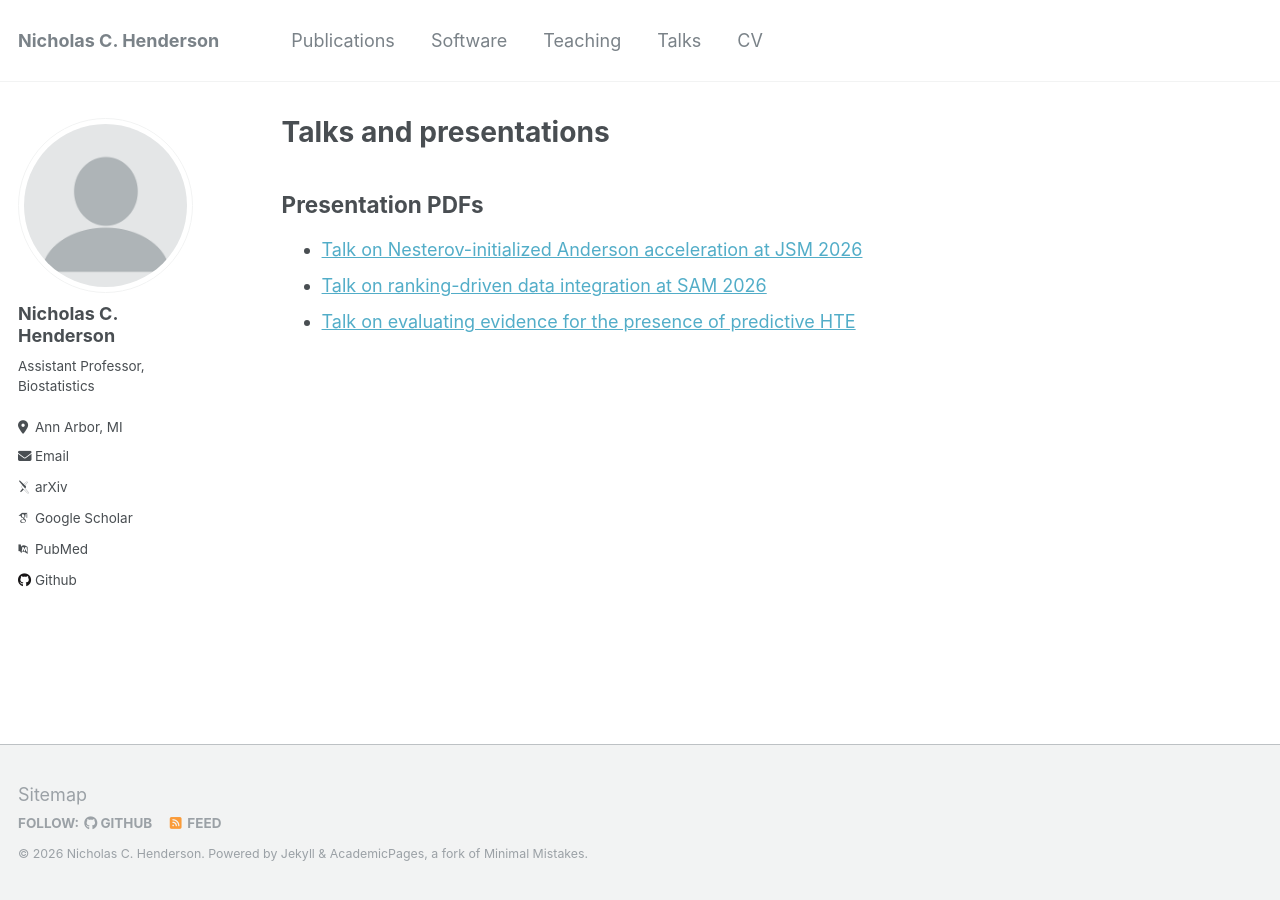
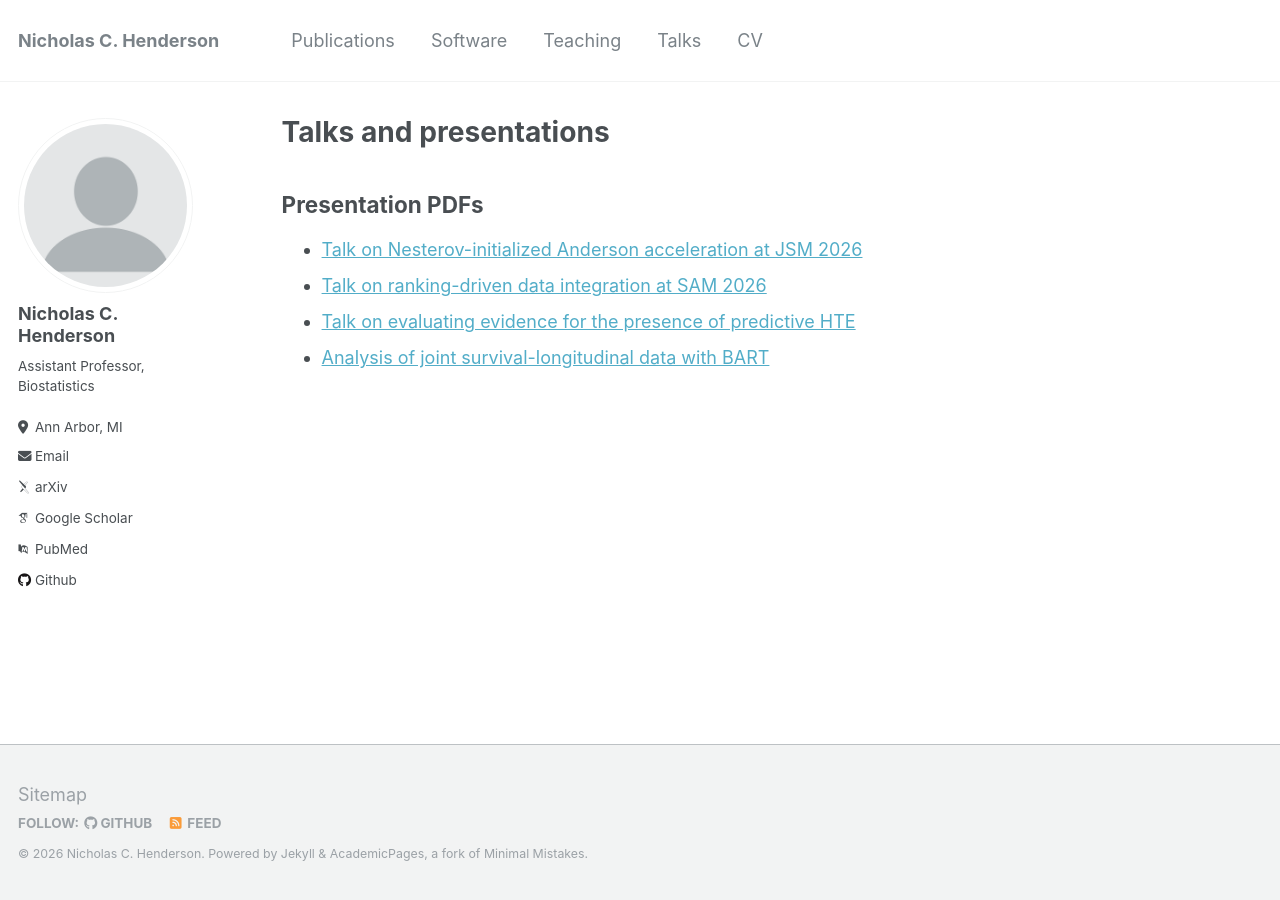
Before and after one commit to nchenderson/nchenderson.github.io, a Jekyll site: the page built from _pages/talks.html, in a window 1280 px wide. Built offline with Jekyll 4.4.1, drawn with Linux system fonts in a browser that asks for light colours; some web fonts are replaced.

Commit message:
added RMST presentation

```diff
--- a/_pages/talks.html
+++ b/_pages/talks.html
@@ -12,4 +12,5 @@ author_profile: true
   <li><a href="{{ base_path }}/files/NIDAAREM_JSM.pdf" target="_blank" rel="noopener noreferrer">Talk on Nesterov-initialized Anderson acceleration at JSM 2026</a></li>
   <li><a href="{{ base_path }}/files/CrasperPresen.pdf" target="_blank" rel="noopener noreferrer">Talk on ranking-driven data integration at SAM 2026</a></li>
   <li><a href="{{ base_path }}/files/HTE_Evaluation.pdf" target="_blank" rel="noopener noreferrer">Talk on evaluating evidence for the presence of predictive HTE</a></li>
+  <li><a href="{{ base_path }}/files/WNAR_RMST_BART_Presentation.pdf" target="_blank" rel="noopener noreferrer">Analysis of joint survival-longitudinal data with BART</a></li>
 </ul>
```
Also changed, not shown: 1 other file.
